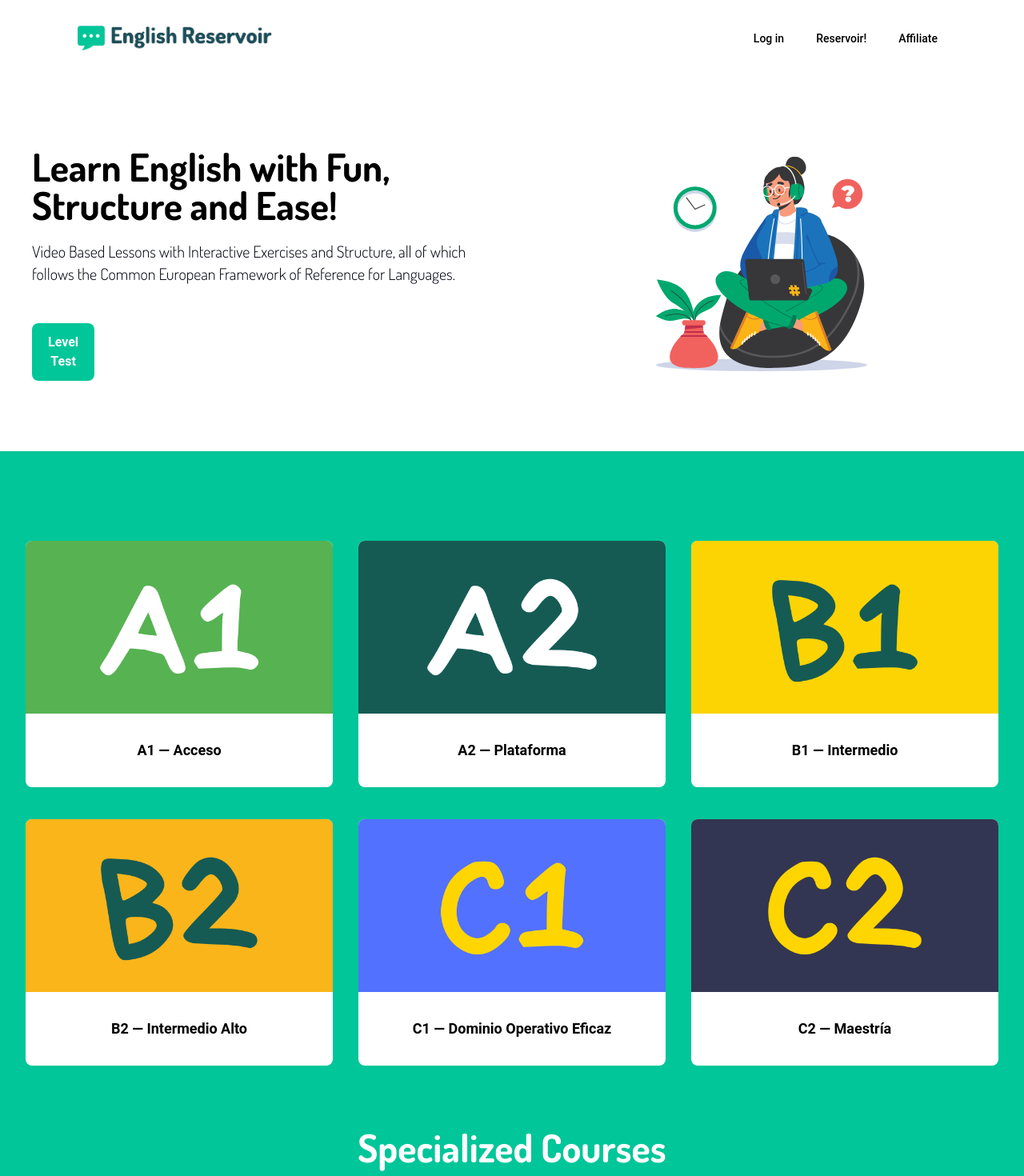
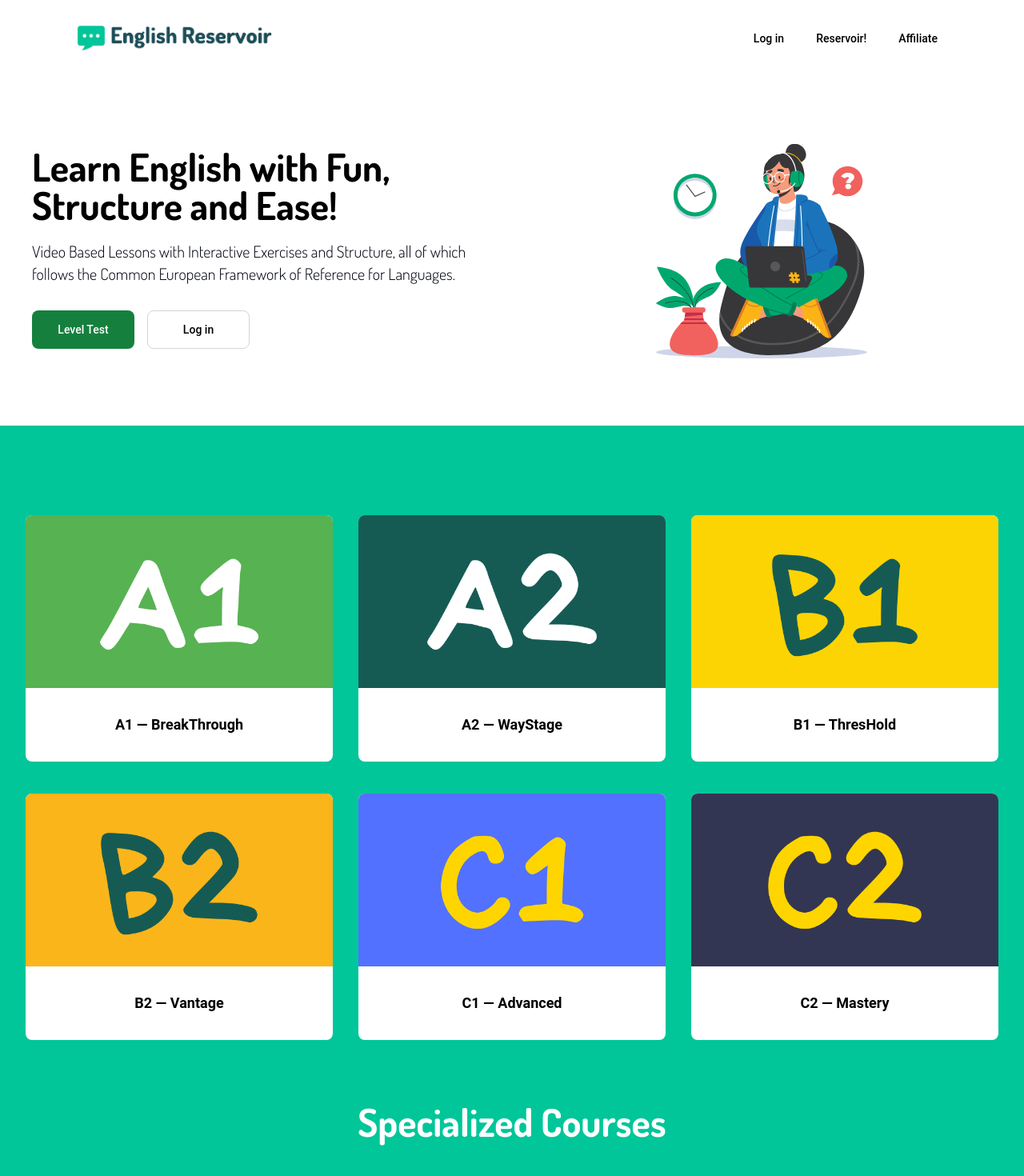
Before and after one commit to Thomas-Delany/Subdomain-with-React, a React (Vite) app: page / in a window 1280 px wide. Shown: the top 1470 px of the page at 80% size. Built offline with nearby package versions, Linux system fonts and the light colour scheme.

Commit message:
new pages and styling added, plus buttons

```diff
--- a/src/components/Hero.jsx
+++ b/src/components/Hero.jsx
@@ -4,8 +4,6 @@ function Hero() {
   return (
     <section className="bg-white">
       <div className="grid max-w-screen-xl px-4 py-8 mx-auto lg:gap-8 xl:gap-0 lg:grid-cols-12 lg:py-16 flex justify-between items-center">
-
-
         <div className="mr-auto lg:col-span-6 mx-auto p-6 sm:flex sm:flex-col">
           <h1 className="max-w-2xl mb-5 text-5xl tracking-normal md:text-5xl xl:text-5xl text-black font-black font-dosis text-center md:text-left">
             Learn English with Fun, Structure and Ease!
@@ -15,17 +13,21 @@ function Hero() {
             which follows the Common European Framework of Reference for
             Languages.
           </p>
-          <div className="text-center md:text-left sm:mt-4 sm:w-6">
-          <a
-            href="#"
-            className="inline-block px-5 py-3 text-base font-bold text-center text-white rounded-lg bg-mellowGreen"
-          >
-            Level Test
-          </a>
+          <div className="space-x-2 text-center md:text-left">
+            <button
+              type="button"
+              className="w-32 h-12 focus:outline-none text-white bg-green-700 hover:bg-green-800 focus:ring-4 focus:ring-green-300 font-medium rounded-lg text-sm px-5 py-2.5 me-2 mb-2 dark:bg-green-600 dark:hover:bg-green-700 dark:focus:ring-green-800"
+            >
+              Level Test
+            </button>
+            <button
+              type="button"
+              class="w-32 h-12 bg-white border border-gray-300 focus:outline-none hover:bg-gray-100 focus:ring-4 focus:ring-gray-100 font-medium rounded-lg text-sm px-5 py-2.5 me-2 mb-2"
+            >
+              Log in
+            </button>
           </div>
         </div>
-
-
 
         <div className="hidden lg:col-span-6 lg:flex justify-center items-center mx-auto">
           <img
--- a/src/components/Products.jsx
+++ b/src/components/Products.jsx
@@ -5,7 +5,7 @@ const products = [
   {
     id: 1,
     href: "/courses/A1/BreakThrough",
-    description: "A1 —  Acceso",
+    description: "A1 —  BreakThrough",
     imageSrc: "src/assets/A1.png",
     imageAlt:
       "Tall slender porcelain bottle with natural clay textured body and cork stopper.",
@@ -13,7 +13,7 @@ const products = [
   {
     id: 2,
     href: "/courses/A2/WayStage",
-    description: "A2 —  Plataforma",
+    description: "A2 —  WayStage",
     imageSrc: "src/assets/A2.png",
     imageAlt:
       "Olive drab green insulated bottle with flared screw lid and flat top.",
@@ -21,7 +21,7 @@ const products = [
   {
     id: 3,
     href: "/courses/B1/ThresHold",
-    description: "B1 —  Intermedio",
+    description: "B1 —  ThresHold",
     imageSrc: "src/assets/B1.png",
     imageAlt:
       "Person using a pen to cross a task off a productivity paper card.",
@@ -29,7 +29,7 @@ const products = [
   {
     id: 4,
     href: "/courses/B2/Vantage",
-    description: "B2 —  Intermedio Alto",
+    description: "B2 —  Vantage",
     imageSrc: "src/assets/B2.png",
     imageAlt:
       "Person using a pen to cross a task off a productivity paper card.",
@@ -37,7 +37,7 @@ const products = [
   {
     id: 5,
     href: "/courses/C1/Advanced",
-    description: "C1 —  Dominio Operativo Eficaz",
+    description: "C1 —  Advanced",
     imageSrc: "src/assets/C1.png",
     imageAlt:
       "Hand holding black machined steel mechanical pencil with brass tip and top.",
@@ -45,7 +45,7 @@ const products = [
   {
     id: 6,
     href: "/courses/C2/Mastery",
-    description: "C2 —  Maestría",
+    description: "C2 —  Mastery",
     imageSrc: "src/assets/C2.png",
     imageAlt:
       "Person using a pen to cross a task off a productivity paper card.",
@@ -112,7 +112,9 @@ function Products() {
               {/* Insert an H3 header before course 7 */}
               {index === 6 && (
                 <div className="col-span-full flex justify-center items-center pt-8">
-              <h2 className="text-5xl text-center font-bold text-white leading-tight font-dosis">Specialized Courses</h2>
+                  <h2 className="text-5xl text-center font-bold text-white leading-tight font-dosis">
+                    Specialized Courses
+                  </h2>
                 </div>
               )}
               <Link
--- /dev/null
+++ b/src/pages/courses/A1/CoursesDisplay.jsx
@@ -0,0 +1,5 @@
+import React from "react";
+
+const CoursesDisplay = () => {
+  return <section>jf</section>;
+};
--- a/src/pages/courses/A1/Hero.jsx
+++ b/src/pages/courses/A1/Hero.jsx
@@ -20,6 +20,14 @@ const Hero = () => {
             <li>Interact in a simple way with others</li>
             <li>Ask personal questions</li>
           </ul>
+          <div className="space-x-2 text-center md:text-left py-5">
+            <button
+              type="button"
+              className="w-32 h-12 text-black bg-white font-medium rounded-lg text-sm px-5 py-2.5 me-2 mb-2"
+            >
+              Begin!
+            </button>
+          </div>
         </div>
         <div className="hidden lg:col-span-6 lg:flex justify-center items-center mx-auto h-[400px]">
           <h2 className="font-bryndan text-white text-[350px]">A1</h2>
--- /dev/null
+++ b/src/pages/courses/A1/NextLevel.jsx
@@ -0,0 +1,41 @@
+import React from "react";
+
+const NextLevel = () => {
+  return (
+    <section className="bg-white px-4 py-8 antialiased dark:bg-gray-900 md:py-16">
+      <div className="mx-auto grid max-w-screen-xl rounded-lg bg-gray-50 p-4 dark:bg-gray-800 md:p-8 lg:grid-cols-12 lg:gap-8 lg:p-16 xl:gap-16">
+        <div className="lg:col-span-5 lg:mt-0">
+          <a href="#">
+            <img
+              className="mb-4 h-56 w-56 dark:hidden sm:h-96 sm:w-96 md:h-full md:w-full"
+              src="https://flowbite.s3.amazonaws.com/blocks/e-commerce/imac-components.svg"
+              alt="peripherals"
+            />
+            <img
+              className="mb-4 hidden dark:block md:h-full"
+              src="https://flowbite.s3.amazonaws.com/blocks/e-commerce/imac-components-dark.svg"
+              alt="peripherals"
+            />
+          </a>
+        </div>
+        <div className="me-auto place-self-center lg:col-span-7">
+          <h1 className="mb-3 text-2xl font-bold leading-tight tracking-tight text-gray-900 dark:text-white md:text-4xl">
+            Save $500 today on your purchase <br />
+            of a new iMac computer.
+          </h1>
+          <p className="mb-6 text-gray-500 dark:text-gray-400">
+            Reserve your new Apple iMac 27” today and enjoy exclusive savings
+            with qualified activation. Pre-order now to secure your discount.
+          </p>
+          <a
+            href="#"
+            className="inline-flex items-center justify-center rounded-lg bg-primary-700 px-5 py-3 text-center text-base font-medium text-white hover:bg-primary-800 focus:ring-4 focus:ring-primary-300 dark:focus:ring-primary-900"
+          >
+            {" "}
+            Pre-order now{" "}
+          </a>
+        </div>
+      </div>
+    </section>
+  );
+};
```
Lines whose indentation alone changed are shown as unchanged.
